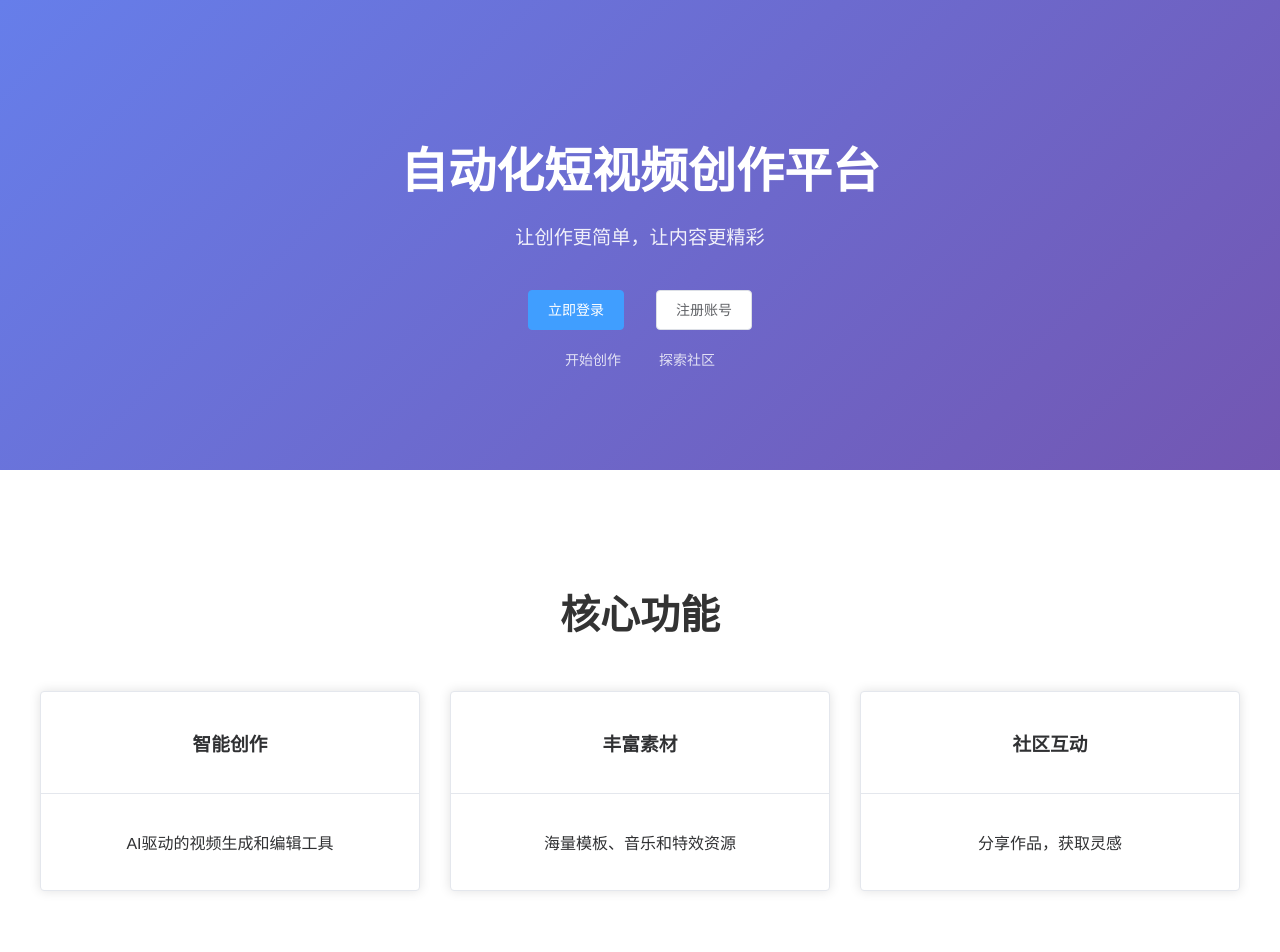
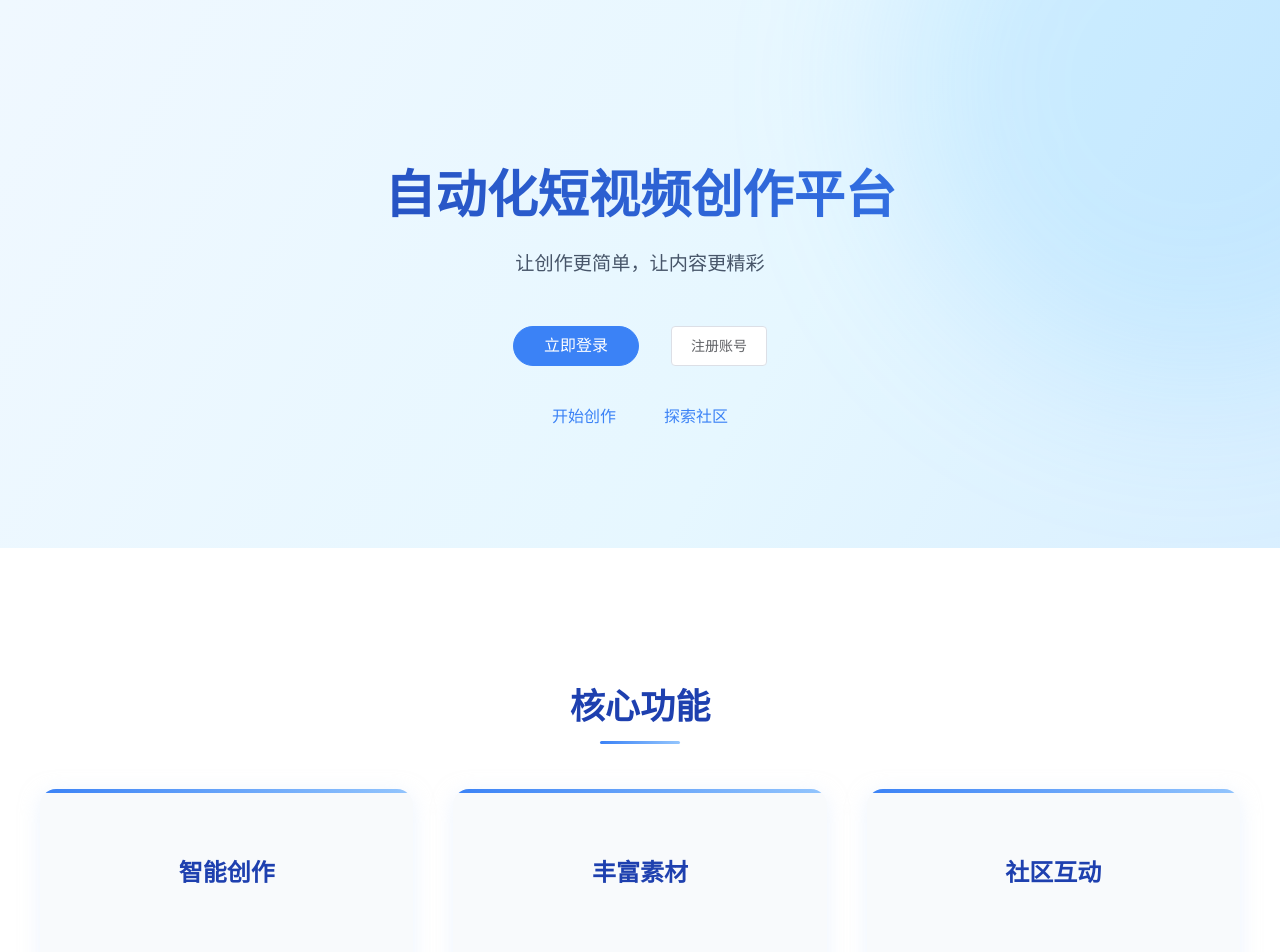
Before and after one commit to yyyl12138/video-creation-platform, a Vue app in the folder frontend/: page /home in a window 1280 px wide. Shown: the top 952 px of the page. Built offline with nearby package versions, Linux system fonts and the light colour scheme.

Commit message:
优化页面

```diff
--- a/frontend/src/views/Home.vue
+++ b/frontend/src/views/Home.vue
@@ -70,77 +70,256 @@ const goToCommunity = () => {
 </script>
 
 <style scoped>
+/* 全局容器 - 蓝白渐变+梦幻光影背景 */
 .home-container {
   min-height: 100vh;
-  background: linear-gradient(135deg, #667eea 0%, #764ba2 100%);
+  background: linear-gradient(120deg, #f0f8ff 0%, #e6f7ff 50%, #d1eaff 100%);
+  position: relative;
+  overflow: hidden;
 }
 
+/* 梦幻光影装饰 - 动态漂浮效果 */
+.home-container::before,
+.home-container::after {
+  content: '';
+  position: absolute;
+  border-radius: 50%;
+  background: rgba(255, 255, 255, 0.3);
+  filter: blur(80px);
+  z-index: 0;
+  animation: float 15s ease-in-out infinite;
+}
+
+.home-container::before {
+  width: 600px;
+  height: 600px;
+  top: -200px;
+  right: -200px;
+  background: rgba(103, 194, 255, 0.2);
+  animation-delay: 0s;
+}
+
+.home-container::after {
+  width: 500px;
+  height: 500px;
+  bottom: -150px;
+  left: -150px;
+  background: rgba(145, 213, 255, 0.2);
+  animation-delay: 7.5s;
+}
+
+/* 首屏区域 */
 .hero-section {
   text-align: center;
-  padding: 100px 20px;
-  color: white;
+  padding: 120px 20px;
+  color: #1e40af; /* 深蓝主色 */
+  position: relative;
+  z-index: 1;
 }
 
 .hero-section h1 {
-  font-size: 3rem;
+  font-size: 3.2rem;
   margin-bottom: 20px;
-  font-weight: bold;
+  font-weight: 600;
+  background: linear-gradient(90deg, #1e40af, #3b82f6);
+  -webkit-background-clip: text;
+  background-clip: text;
+  color: transparent;
+  animation: fadeUp 1s ease-out;
 }
 
 .subtitle {
   font-size: 1.2rem;
-  margin-bottom: 40px;
+  margin-bottom: 50px;
+  color: #475569; /* 浅蓝灰 */
   opacity: 0.9;
+  animation: fadeUp 1s ease-out 0.3s both;
 }
 
+/* 按钮区域 */
 .hero-actions {
   display: flex;
   justify-content: center;
   gap: 20px;
   margin-top: 30px;
+  animation: fadeUp 1s ease-out 0.6s both;
 }
 
+/* 重写Element UI按钮样式 - 蓝白主题 */
+.hero-actions .el-button--primary {
+  background: #3b82f6;
+  border-color: #3b82f6;
+  padding: 12px 30px;
+  border-radius: 50px;
+  font-size: 1rem;
+  transition: all 0.3s ease;
+}
+
+.hero-actions .el-button--primary:hover {
+  background: #2563eb;
+  border-color: #2563eb;
+  transform: translateY(-2px);
+  box-shadow: 0 8px 20px rgba(59, 130, 246, 0.3);
+}
+
+.hero-actions .el-button--default {
+  background: #ffffff;
+  color: #3b82f6;
+  border-color: #dbeafe;
+  padding: 12px 30px;
+  border-radius: 50px;
+  font-size: 1rem;
+  transition: all 0.3s ease;
+}
+
+.hero-actions .el-button--default:hover {
+  background: #f0f9ff;
+  border-color: #bfdbfe;
+  transform: translateY(-2px);
+  box-shadow: 0 8px 20px rgba(219, 234, 254, 0.4);
+}
+
+/* 次要按钮 */
 .secondary-actions {
   display: flex;
   justify-content: center;
-  gap: 20px;
-  margin-top: 20px;
+  gap: 30px;
+  margin-top: 40px;
+  animation: fadeUp 1s ease-out 0.9s both;
 }
 
 .secondary-actions .el-button {
-  color: rgba(255, 255, 255, 0.8);
+  color: #3b82f6;
+  font-size: 1rem;
+  transition: all 0.3s ease;
 }
 
 .secondary-actions .el-button:hover {
-  color: white;
+  color: #2563eb;
+  transform: translateY(-2px);
 }
 
+/* 功能板块 */
 .feature-section {
-  padding: 80px 20px;
-  background: white;
+  padding: 100px 20px;
+  background: #ffffff;
+  position: relative;
+  z-index: 1;
 }
 
 .feature-section h2 {
   text-align: center;
-  margin-bottom: 50px;
-  font-size: 2.5rem;
-  color: #333;
+  margin-bottom: 60px;
+  font-size: 2.2rem;
+  color: #1e40af;
+  font-weight: 600;
+  position: relative;
 }
 
+/* 标题下方梦幻线条 */
+.feature-section h2::after {
+  content: '';
+  position: absolute;
+  bottom: -15px;
+  left: 50%;
+  transform: translateX(-50%);
+  width: 80px;
+  height: 3px;
+  background: linear-gradient(90deg, #3b82f6, #93c5fd);
+  border-radius: 3px;
+}
+
+/* 功能卡片网格 */
 .feature-grid {
   display: grid;
   grid-template-columns: repeat(auto-fit, minmax(300px, 1fr));
-  gap: 30px;
+  gap: 40px;
   max-width: 1200px;
   margin: 0 auto;
 }
 
+/* 功能卡片样式 */
 .feature-card {
   text-align: center;
-  transition: transform 0.3s ease;
+  border: none;
+  border-radius: 16px;
+  padding: 40px 20px;
+  background: #f8fafc;
+  box-shadow: 0 4px 20px rgba(219, 234, 254, 0.5);
+  transition: all 0.4s ease;
+  position: relative;
+  overflow: hidden;
 }
 
+/* 卡片hover效果 */
 .feature-card:hover {
-  transform: translateY(-5px);
+  transform: translateY(-8px);
+  box-shadow: 0 12px 30px rgba(147, 197, 253, 0.4);
+}
+
+/* 卡片头部样式 */
+.feature-card :deep(.el-card__header) {
+  border-bottom: none;
+  padding: 0 0 15px 0;
+}
+
+.feature-card h3 {
+  font-size: 1.5rem;
+  color: #1e40af;
+  font-weight: 600;
+}
+
+.feature-card p {
+  color: #64748b;
+  font-size: 1rem;
+  line-height: 1.6;
+}
+
+/* 卡片梦幻装饰线 */
+.feature-card::before {
+  content: '';
+  position: absolute;
+  top: 0;
+  left: 0;
+  width: 100%;
+  height: 4px;
+  background: linear-gradient(90deg, #3b82f6, #93c5fd);
+}
+
+/* 动态动画定义 */
+@keyframes float {
+  0%, 100% {
+    transform: translate(0, 0);
+  }
+  50% {
+    transform: translate(20px, -20px);
+  }
+}
+
+@keyframes fadeUp {
+  0% {
+    opacity: 0;
+    transform: translateY(30px);
+  }
+  100% {
+    opacity: 1;
+    transform: translateY(0);
+  }
+}
+
+/* 响应式适配 */
+@media (max-width: 768px) {
+  .hero-section h1 {
+    font-size: 2.5rem;
+  }
+
+  .feature-section h2 {
+    font-size: 1.8rem;
+  }
+
+  .feature-grid {
+    grid-template-columns: 1fr;
+    gap: 30px;
+  }
 }
 </style>
```
